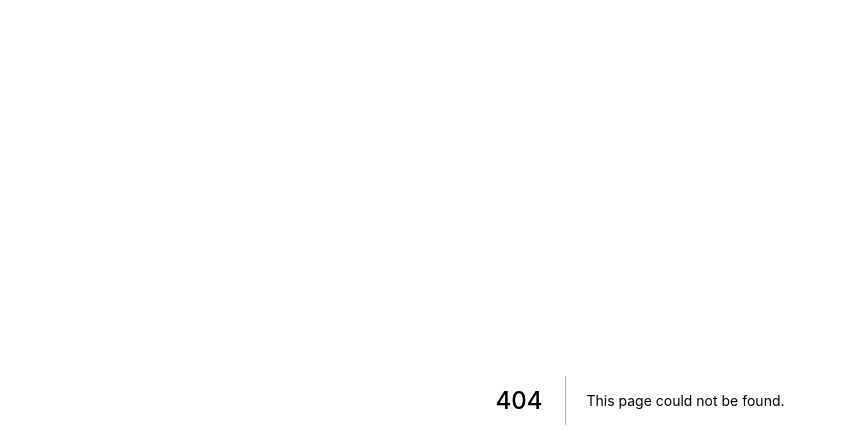
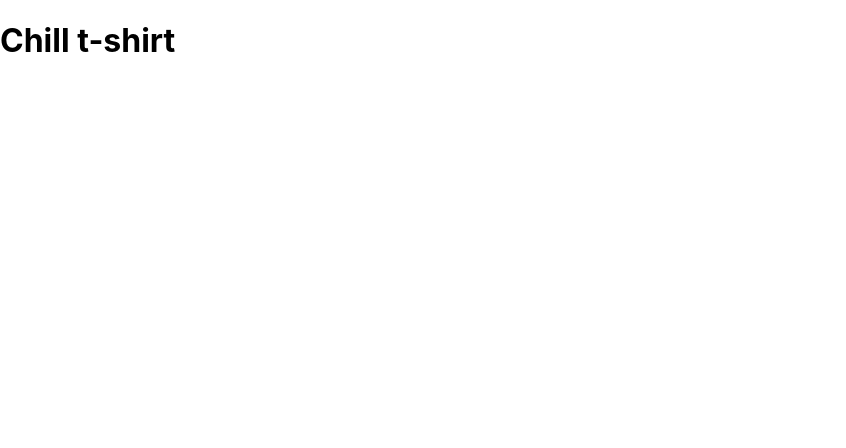
Before and after one commit to HassanDev1/e-commerce, a Next.js app: page /product/chill-t-shirt in a window 1280 px wide. Before the commit this address had no page. Shown: the top 448 px of the page, without its empty margins (0-846 px from the left). Built offline with nearby package versions, Linux system fonts and the light colour scheme.

Commit message:
created page route

```diff
--- a/pages/index.js
+++ b/pages/index.js
@@ -13,6 +13,7 @@
 import Layout from "../components/Layout";
 import styles from "../styles/Home.module.css";
 import data from "../utils/data";
+import NextLink from "next/link";
 
 export default function Home() {
   return (
@@ -23,6 +24,7 @@
           {data.products.map((product) => (
             <Grid item md={4} key={product.name}>
               <Card>
+                <NextLink href={`/product/${product.slug}`} passHref>
                   <CardActionArea>
                     <CardMedia
                       height={340}
@@ -34,6 +36,7 @@
                       <Typography>{product.name}</Typography>
                     </CardContent>
                   </CardActionArea>
+                </NextLink>
                 <CardActions>
                   <Typography>
                     ${product.price}
--- /dev/null
+++ b/pages/product/[slug].js
@@ -0,0 +1,16 @@
+import { useRouter } from "next/router";
+import data from "../../utils/data";
+
+export default function ProductScreen() {
+  const router = useRouter();
+  const { slug } = router.query;
+  const product = data.products.find((a) => a.slug === slug);
+  if (!product) {
+    return <div>Product Not Found</div>;
+  }
+  return (
+    <div>
+      <h1>{product.name}</h1>
+    </div>
+  );
+}
```
Lines whose indentation alone changed are shown as unchanged.
